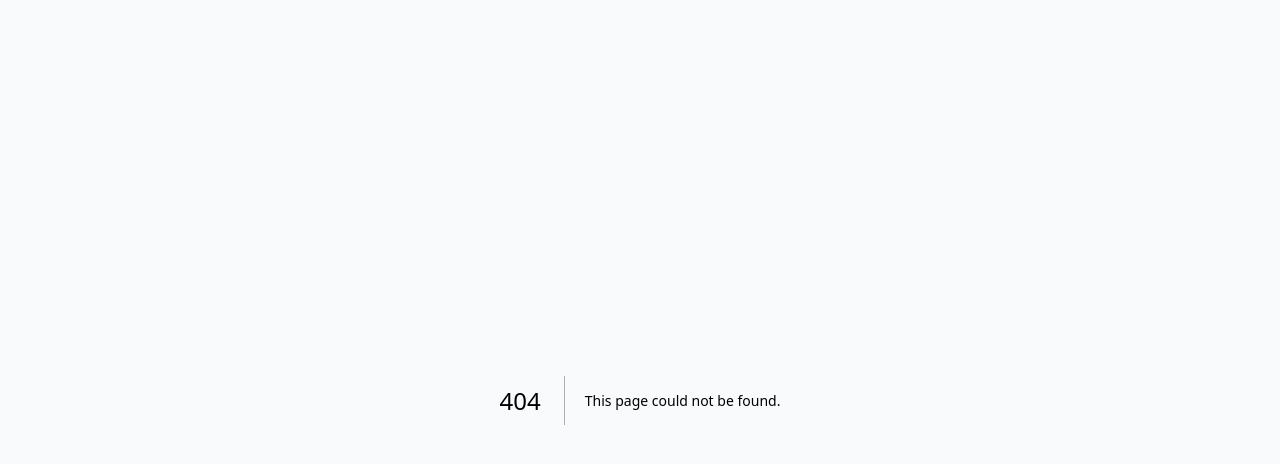
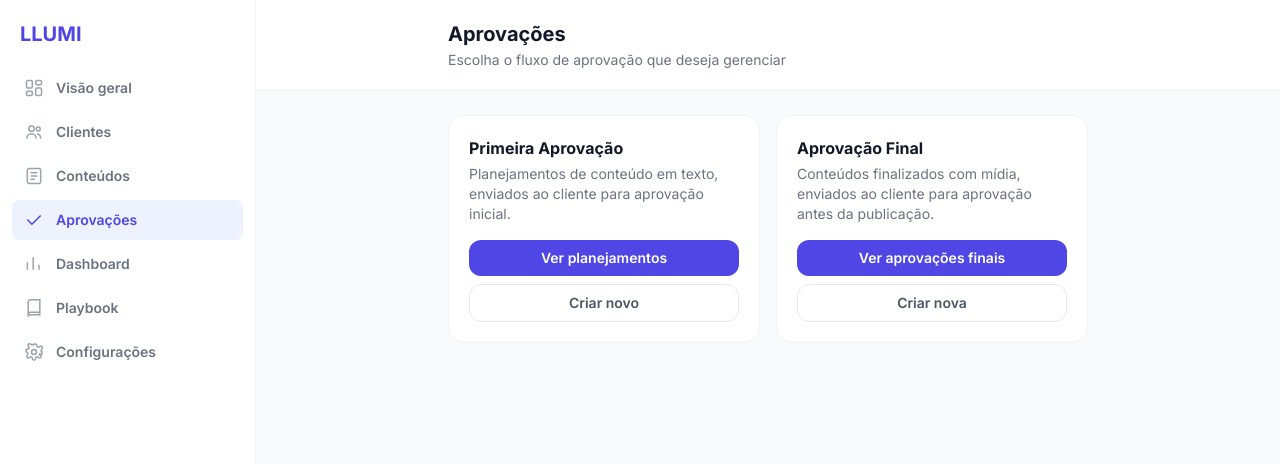
Before and after one commit to victoriarafaelli/aprovacoes-llumi, a Next.js app: page /aprovacoes in a window 1280 px wide. Before the commit this address had no page. Shown: the top 464 px of the page. Built offline with nearby package versions, Linux system fonts and the light colour scheme.

Commit message:
feat: adiciona central do modulo de aprovacoes

```diff
--- /dev/null
+++ b/app/(app)/aprovacoes/page.tsx
@@ -0,0 +1,74 @@
+import Link from 'next/link'
+
+type ApprovalFlow = {
+  title: string
+  description: string
+  listHref: string
+  listLabel: string
+  createHref: string
+  createLabel: string
+}
+
+const FLOWS: ApprovalFlow[] = [
+  {
+    title: 'Primeira Aprovação',
+    description:
+      'Planejamentos de conteúdo em texto, enviados ao cliente para aprovação inicial.',
+    listHref: '/',
+    listLabel: 'Ver planejamentos',
+    createHref: '/criar',
+    createLabel: 'Criar novo',
+  },
+  {
+    title: 'Aprovação Final',
+    description:
+      'Conteúdos finalizados com mídia, enviados ao cliente para aprovação antes da publicação.',
+    listHref: '/final',
+    listLabel: 'Ver aprovações finais',
+    createHref: '/final/criar',
+    createLabel: 'Criar nova',
+  },
+]
+
+export default function AprovacoesPage() {
+  return (
+    <main className="min-h-screen bg-gray-50">
+      <div className="bg-white border-b border-gray-100">
+        <div className="max-w-2xl mx-auto px-4 py-5">
+          <h1 className="text-xl font-bold text-gray-900">Aprovações</h1>
+          <p className="text-sm text-gray-500 mt-0.5">
+            Escolha o fluxo de aprovação que deseja gerenciar
+          </p>
+        </div>
+      </div>
+
+      <div className="max-w-2xl mx-auto px-4 py-6 grid grid-cols-1 md:grid-cols-2 gap-4">
+        {FLOWS.map((flow) => (
+          <div
+            key={flow.title}
+            className="bg-white rounded-2xl border border-gray-100 p-5 flex flex-col gap-4"
+          >
+            <div>
+              <h2 className="font-bold text-gray-900">{flow.title}</h2>
+              <p className="text-sm text-gray-500 mt-1">{flow.description}</p>
+            </div>
+            <div className="flex flex-col gap-2 mt-auto">
+              <Link
+                href={flow.listHref}
+                className="text-center bg-indigo-600 hover:bg-indigo-700 text-white text-sm font-semibold px-4 py-2 rounded-xl transition-colors"
+              >
+                {flow.listLabel}
+              </Link>
+              <Link
+                href={flow.createHref}
+                className="text-center border border-gray-200 text-gray-600 hover:bg-gray-50 text-sm font-semibold px-4 py-2 rounded-xl transition-colors"
+              >
+                {flow.createLabel}
+              </Link>
+            </div>
+          </div>
+        ))}
+      </div>
+    </main>
+  )
+}
```
